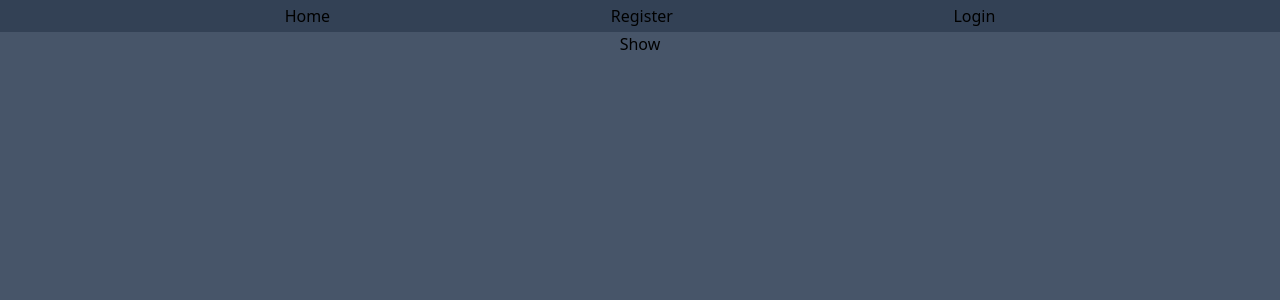
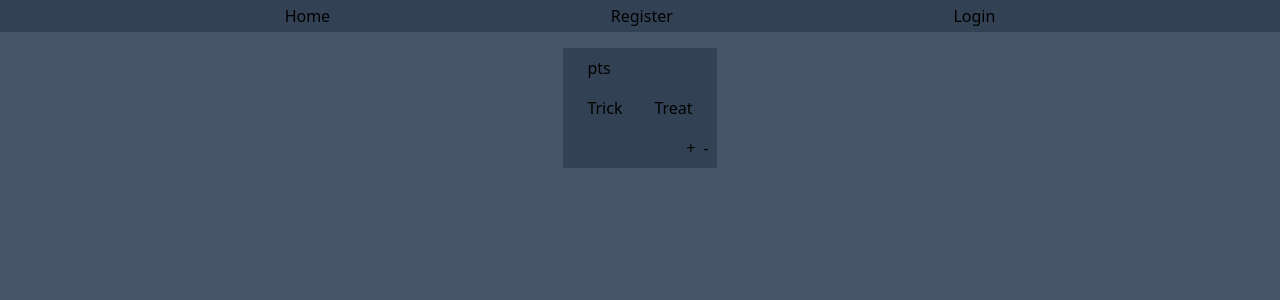
Before and after one commit to dominicjunik/mod3-project, a React (Vite) app in the folder client/: page /posts/1 in a window 1280 px wide. Shown: the top 300 px of the page. Built offline with nearby package versions, Linux system fonts and the light colour scheme; no server answers.

Commit message:
made progress on the show page

```diff
--- a/client/src/App.jsx
+++ b/client/src/App.jsx
@@ -8,8 +8,6 @@ import Edit from "./pages/posts/Edit";
 import Index from "./pages/posts/Index";
 import New from "./pages/posts/New";
 import Show from "./pages/posts/Show";
-
-
 
 export default function App() {
   // holds the user data after we fetch it with the token
@@ -39,43 +37,57 @@ export default function App() {
 
   useEffect(() => {
     // on page load get the token from local storage
-    let token = localStorage.getItem("token")
+    let token = localStorage.getItem("token");
     // if there is a token run the getUser function with it, else set the state so the routes become functional
     if (token) {
-      getUser(token)
+      getUser(token);
     } else {
-      setLoaded(true)
+      setLoaded(true);
     }
   }, []);
 
   // saving the user name from state into a variable to pass as props and condionally render routes
-  let loggedInUser = user.username
+  let loggedInUser = user.username;
 
   return (
     <div className="flex flex-col items-center bg-slate-600 h-screen">
       <Navbar username={loggedInUser} setUser={setUser} />
       <Routes>
-        {/* these routes are open to anyone */}
-        <Route path='/' element={<Navigate to='/posts' />} />
-        <Route path='/posts' element={<Index username={loggedInUser} />} />
-        <Route path='/posts/:id' element={<Show username={loggedInUser} />} />
-        {loggedInUser ?
+        {/* these routes are open to anyone but have to make sure the state variable has been updated to pass props */}
+        {loaded && (
+          <>
+            <Route path="/" element={<Navigate to="/posts" />} />
+            <Route path="/posts" element={<Index username={loggedInUser} />} />
+            <Route
+              path="/posts/:id"
+              element={<Show username={loggedInUser} />}
+            />
+          </>
+        )}
+
+        {loggedInUser ? (
           //these routes require you to be logged in
           <>
-            <Route path='/posts/new' element={<New username={loggedInUser}/>} />
-            <Route path='/posts/:id/edit' element={<Edit username={loggedInUser} />} />
+            <Route
+              path="/posts/new"
+              element={<New username={loggedInUser} />}
+            />
+            <Route
+              path="/posts/:id/edit"
+              element={<Edit username={loggedInUser} />}
+            />
             {/* once the useEffect has completed, with a user token, redirect all unspecified routes to the main page */}
-            {loaded && <Route path='*' element={<Navigate to='/posts' />} />}
+            {loaded && <Route path="*" element={<Navigate to="/posts" />} />}
           </>
-          :
+        ) : (
           //until logged in, only allow the login/register routes and redirect everything else
           <>
-            <Route path='/register' element={<Register setUser={setUser} />} />
-            <Route path='/login' element={<Login setUser={setUser} />} />
+            <Route path="/register" element={<Register setUser={setUser} />} />
+            <Route path="/login" element={<Login setUser={setUser} />} />
             {/* once the useEffect has completed, if there is no user token, redirect all undeclared routes to login */}
-            {loaded && <Route path='*' element={<Navigate to='/login' />} />}
+            {loaded && <Route path="*" element={<Navigate to="/login" />} />}
           </>
-        }
+        )}
       </Routes>
     </div>
   );
--- a/client/src/pages/posts/Index.jsx
+++ b/client/src/pages/posts/Index.jsx
@@ -25,8 +25,8 @@ export default function Index({ username }) {
   }, []);
 
   return (
-    <div>
-      <h1 className="text-center">TRICK OR TREAT</h1>
+    <div className="flex flex-col justify-center">
+      <h1 className="text-center m-4">TRICK OR TREAT</h1>
       {username ? <button onClick={() => navigate('/posts/new')}>NEW POST</button> : null}
       <div>
         {posts.map((post, i) => (
--- a/client/src/pages/posts/New.jsx
+++ b/client/src/pages/posts/New.jsx
@@ -1,4 +1,5 @@
 export default function New({username}){
+    console.log(username)
     return(
         <div>
             New
--- a/client/src/pages/posts/Show.jsx
+++ b/client/src/pages/posts/Show.jsx
@@ -1,7 +1,90 @@
-export default function Show({username}){
-    return(
-        <div>
-            Show
-        </div>
-    )
+import axios from "axios";
+import { useEffect, useState } from "react";
+import { useParams } from "react-router-dom";
+
+export default function Show({ username }) {
+  // state variable to save the post data inside
+  const [post, setPost] = useState({});
+  // state variable for rendering the Trick Or Treat spoiler of the post
+  const [tot, setTot] = useState({});
+  // saving the database object id from the url parameters
+  const { id } = useParams();
+  // function to request the post data from the server
+  async function getPost() {
+    try {
+      // get request with the url params saved into a variable
+      const response = await axios.get(`/api/posts/${id}`);
+      // console.log(response)
+      // post data saved to state
+      response.data;
+      setPost(response.data);
+      let solvedBy = response.data.solvedBy;
+      const prevSolve = solvedBy.find((user) => user.username === username);
+      console.log(prevSolve);
+      if (prevSolve.username) {
+        console.log("you already solved this one");
+        setTot(prevSolve);
+      }
+    } catch (error) {
+      console.log(error.message);
+    }
+  }
+  // on page load get the post data
+  useEffect(() => {
+    getPost();
+  }, []);
+
+
+  // function to reveal the spoiler
+  async function makeGuess(totBool) {
+
+    let guess = {
+        username,
+        trick: totBool
+    }
+    let updatedPost = {...post}
+    updatedPost.solvedBy.push(guess)
+    console.log(updatedPost)
+    try {
+        // send a put request to update the post with the user selection
+        const response = await axios.put(`/api/posts/${id}`, updatedPost, {
+            headers: {
+                Authorization: `Bearer ${localStorage.getItem('token')}`
+            }
+        });
+        console.log(response)
+    } catch(error) {
+        console.log(error.message)
+    }
+    setTot(totBool)
+  }
+
+  return (
+    <div className="m-4 bg-slate-700 p-2">
+      <div className="flex">
+        <p>{post.teaser}</p>
+        <p className="ml-4">{post.candyPoints}pts</p>
+      </div>
+      {tot.username ? (
+        <>
+          <div className="flex flex-col items-center justify-center">
+            <p>{post.spoiler}</p>
+            <p className={tot.trick === post.trick ? 'text-green-500': 'text-red-500'}>It was a {post.trick ? "Trick": "Treat"}</p>
+          </div>
+        </>
+      ) : (
+        <>
+        <div className="flex justify-center">
+            <button onClick={() => makeGuess(true)} className="m-4">Trick</button>
+            <button onClick={() => makeGuess(false)} className="mx-4">Treat</button>
+          </div>
+        </>
+      )}
+
+      <div className="flex justify-end">
+        <button>+{post.likes}</button>
+        <button className="ml-2">-{post.dislikes}</button>
+      </div>
+    </div>
+  );
 }
```
Also changed, not shown: 1 other file (tests, documents, lock files or other folders).
